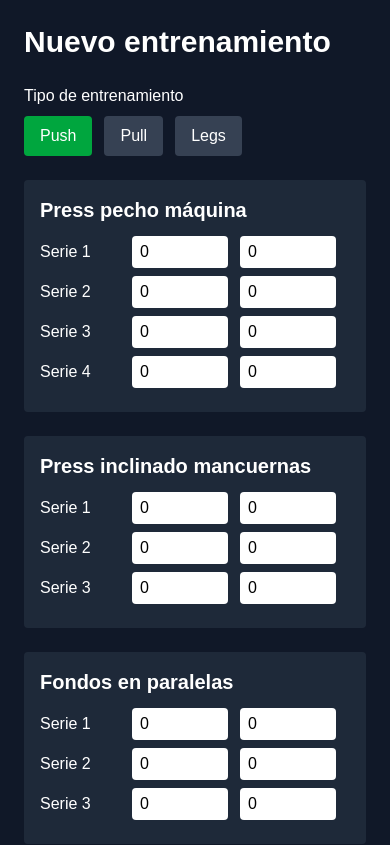
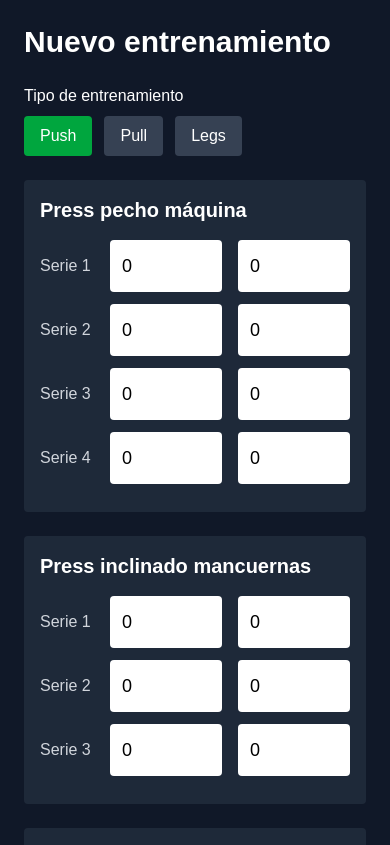
Before and after one commit to Deika79/repforge, a Next.js app: page /workout/new in a window 390 px wide. Shown: the top 845 px of the page. Built offline with nearby package versions, Linux system fonts and the light colour scheme.

Commit message:
style: improve mobile UX with larger buttons and inputs

```diff
--- a/app/dashboard/page.tsx
+++ b/app/dashboard/page.tsx
@@ -1,6 +1,7 @@
 "use client"
 
 import { useEffect, useState } from "react"
+import { useRouter } from "next/navigation"
 
 type User = {
   _id: string
@@ -9,13 +10,18 @@ type User = {
 
 export default function Dashboard() {
 
+  const router = useRouter()
+
   const [user, setUser] = useState<User | null>(null)
 
   useEffect(() => {
 
     const userId = localStorage.getItem("userId")
 
-    if (!userId) return
+    if (!userId) {
+      router.push("/")
+      return
+    }
 
     fetch("/api/users")
       .then((res) => res.json())
@@ -24,6 +30,7 @@ export default function Dashboard() {
         const found = data.find((u: User) => u._id === userId)
 
         setUser(found)
+
       })
 
   }, [])
@@ -32,38 +39,39 @@ export default function Dashboard() {
 
     return (
       <main className="min-h-screen flex items-center justify-center text-white bg-gray-900">
-        Cargando usuario...
+        Cargando...
       </main>
     )
+
   }
 
   return (
 
     <main className="min-h-screen bg-gray-900 text-white p-6">
 
-      <h1 className="text-3xl font-bold mb-8">
-        Dashboard - {user.name}
+      <h1 className="text-3xl font-bold mb-10 text-center">
+        {user.name}
       </h1>
 
-      <div className="space-y-4 max-w-md">
+      <div className="flex flex-col gap-6 max-w-md mx-auto">
 
         <button
-          onClick={() => window.location.href="/workout/new"}
-          className="w-full bg-green-600 py-3 rounded"
+          onClick={() => router.push("/workout/new")}
+          className="bg-green-600 py-5 rounded text-xl"
         >
           Nuevo entrenamiento
         </button>
 
         <button
-          onClick={() => window.location.href="/history"}
-          className="w-full bg-blue-600 py-3 rounded"
+          onClick={() => router.push("/history")}
+          className="bg-blue-600 py-5 rounded text-xl"
         >
-          Ver historial
+          Historial
         </button>
 
         <button
-          onClick={() => window.location.href="/stats"}
-          className="w-full bg-purple-600 py-3 rounded"
+          onClick={() => router.push("/stats")}
+          className="bg-purple-600 py-5 rounded text-xl"
         >
           Estadísticas
         </button>
@@ -73,4 +81,5 @@ export default function Dashboard() {
     </main>
 
   )
+
 }
--- a/app/workout/new/page.tsx
+++ b/app/workout/new/page.tsx
@@ -78,7 +78,7 @@ export default function NewWorkout() {
   const volume = calculateVolume()
 
   return (
-    <main className="min-h-screen bg-gray-900 text-white p-6">
+    <main className="min-h-screen bg-gray-900 text-white p-6 overflow-y-auto">
 
       <h1 className="text-3xl font-bold mb-6">
         Nuevo entrenamiento
--- a/components/ExerciseBlock.tsx
+++ b/components/ExerciseBlock.tsx
@@ -8,30 +8,51 @@ type Set = {
 type Props = {
   name: string
   sets: Set[]
-  updateSet: (exercise: string, index: number, field: string, value: number) => void
+  updateSet: (
+    exercise: string,
+    index: number,
+    field: string,
+    value: number
+  ) => void
 }
 
-export default function ExerciseBlock({ name, sets, updateSet }: Props) {
+export default function ExerciseBlock({
+  name,
+  sets,
+  updateSet,
+}: Props) {
 
   return (
     <div className="bg-gray-800 p-4 rounded mb-6">
 
-      <h2 className="text-xl font-bold mb-3">{name}</h2>
+      <h2 className="text-xl font-bold mb-4">
+        {name}
+      </h2>
 
       {sets.map((set, i) => (
 
-        <div key={i} className="flex gap-3 mb-2 items-center">
+        <div
+          key={i}
+          className="flex items-center gap-4 mb-3"
+        >
 
-          <span className="w-20">Serie {i + 1}</span>
+          <span className="w-20 text-gray-300">
+            Serie {i + 1}
+          </span>
 
           <input
             type="number"
             placeholder="kg"
             value={set.weight}
             onChange={(e) =>
-              updateSet(name, i, "weight", Number(e.target.value))
+              updateSet(
+                name,
+                i,
+                "weight",
+                Number(e.target.value)
+              )
             }
-            className="w-24 px-2 py-1 rounded bg-white text-black"
+            className="w-28 px-3 py-3 rounded bg-white text-black text-lg"
           />
 
           <input
@@ -39,9 +60,14 @@ export default function ExerciseBlock({ name, sets, updateSet }: Props) {
             placeholder="reps"
             value={set.reps}
             onChange={(e) =>
-              updateSet(name, i, "reps", Number(e.target.value))
+              updateSet(
+                name,
+                i,
+                "reps",
+                Number(e.target.value)
+              )
             }
-            className="w-24 px-2 py-1 rounded bg-white text-black"
+            className="w-28 px-3 py-3 rounded bg-white text-black text-lg"
           />
 
         </div>
```
